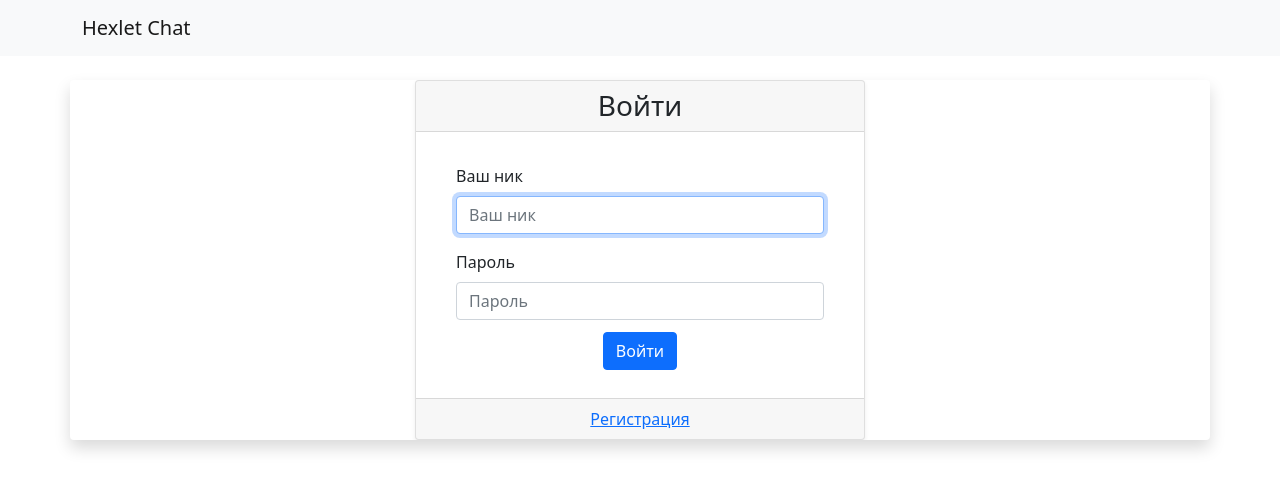
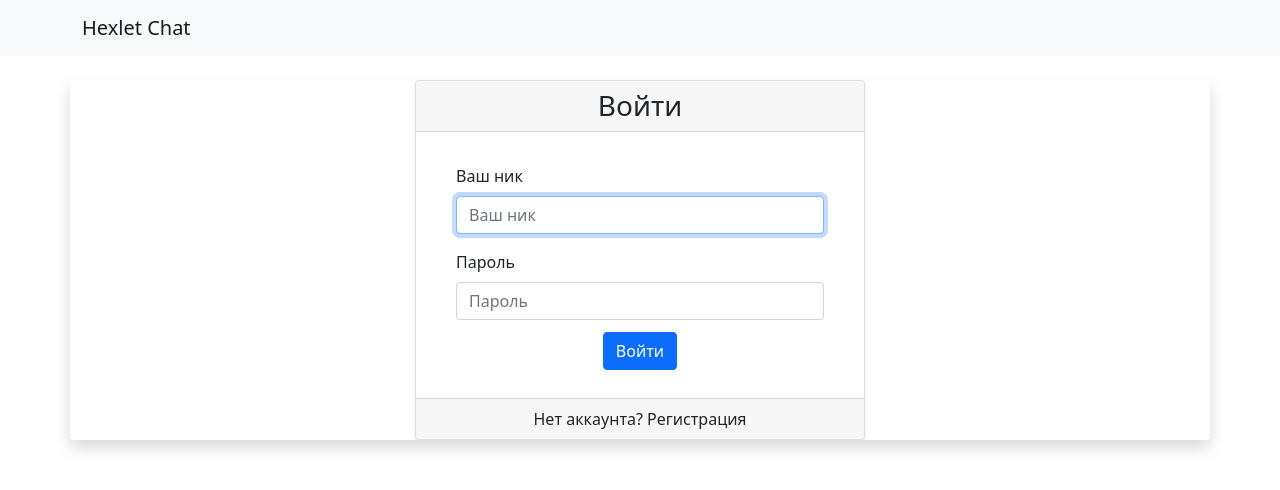
Before and after one commit to denivladislav/frontend-project-lvl4, a React app: page /login in a window 1280 px wide. Shown: the top 490 px of the page. Built offline with nearby package versions, Linux system fonts and the light colour scheme; no server answers; the HTML template or start-up script is replaced by a standard one.

Commit message:
footer message added

```diff
--- a/src/components/LoginPage.jsx
+++ b/src/components/LoginPage.jsx
@@ -125,7 +125,9 @@ export default () => {
             </Form>
           </Card.Body>
           <Card.Footer className="text-center">
-            <Col as={Link} to="/signup">{t('login.link')}</Col>
+            <span>{t('login.footer')}</span>
+            {' '}
+            <a as={Link} to="/signup">{t('login.link')}</a>
           </Card.Footer>
         </Card>
       </Col>
```
